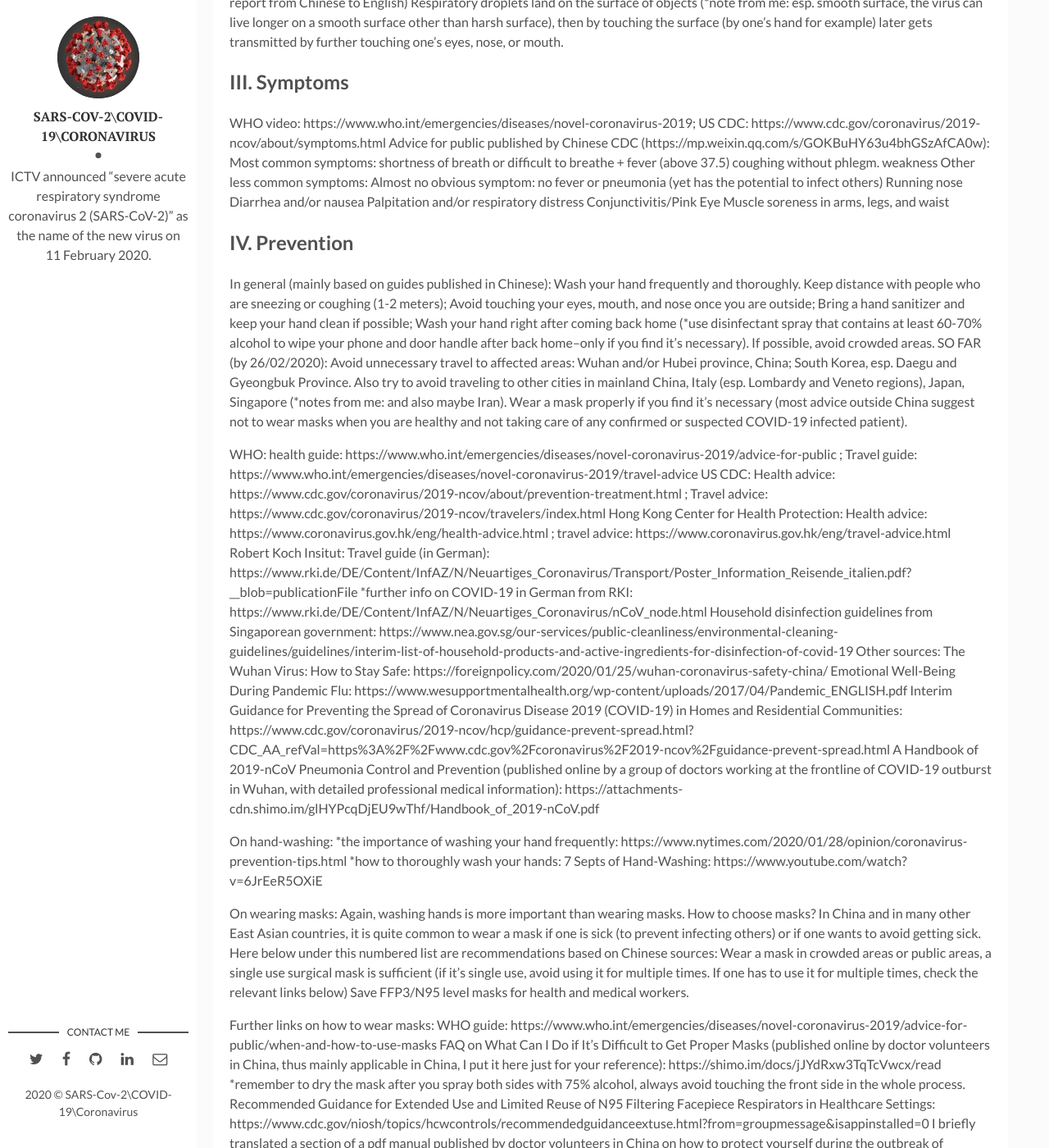
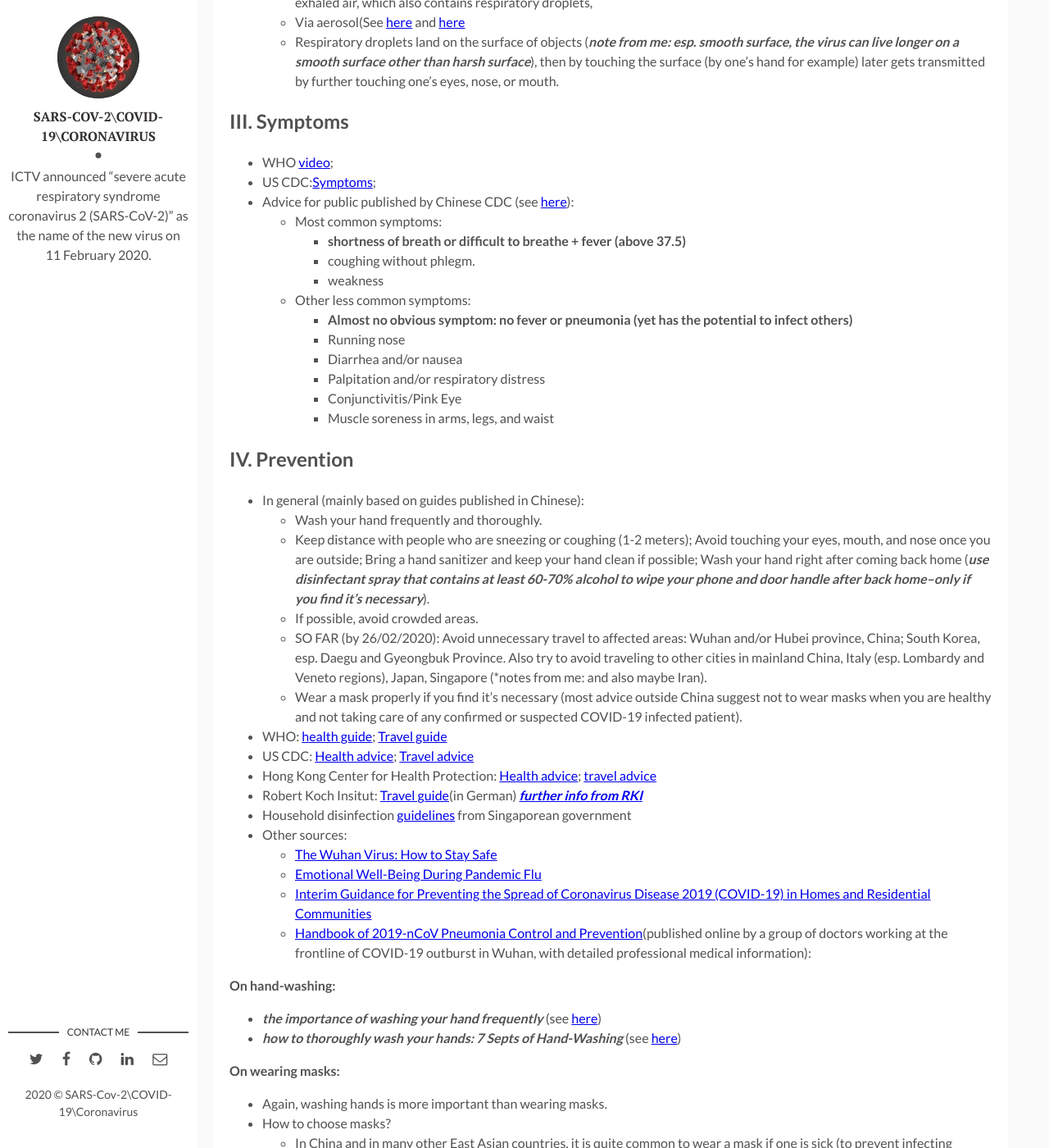
Before and after one commit to Sydiuan/SARS-CoV-2, a Jekyll site: the page built from _posts/2020-03-20-ABCs-on-COVID-19.markdown, in a window 1280 px wide and 1400 px high, scrolled down 2361 px. Shown: the whole window at 82% size. Built offline with Jekyll 4.4.1, drawn with Linux system fonts in a browser that asks for light colours; comment, search, counter and statistics services are not loaded; some of the changed text lies outside the part shown.

Commit message:
First post

```diff
--- a/_posts/2020-03-20-ABCs-on-COVID-19.markdown
+++ b/_posts/2020-03-20-ABCs-on-COVID-19.markdown
@@ -9,7 +9,7 @@ tags: [COVID-19]
 ---
 Hello guys, since Jan 20 I have been following and collecting news, official guidelines and academic papers on the neo-coronaries (COVID-19) outburst. Now the situation is getting serious and there is the tendency of it developing into a global pandemic (see [here](https://www.theguardian.com/world/2020/feb/24/coronavirus-outbreak-a-pandemic-in-all-but-name-says-expert and here: https://www.nature.com/articles/d41586-020-00551-1; Source in German: https://www.rki.de/DE/Content/InfAZ/N/Neuartiges_Coronavirus/Risikobewertung.html)).
 
-Thus I have decided to share information and websites I have found useful with you if you are interested in understanding 1. what is COVID-19; 2. how to prevent getting infected. It is important to get some ABCs on it as it has been confirmed in cases in China that **once getting infected, even if there are little or no symptoms, one can still spread the virus to others. One can also get infected and self-cured without noticing while still transmitting the disease to others** (see [this](https://www.sciencealert.com/researchers-confirmed-patients-can-transmit-the-coronavirus-without-showing-symptoms) and [this](https://www.nytimes.com/2020/02/26/health/coronavirus-asymptomatic.html)). The mortality rate is quite high for the elderly and people who have weak immune systems or have chronic diseases (see [here](https://mp.weixin.qq.com/s/GOKBuHY63u4bhGSzAfCA0w) in Chinese), so only for being responsible for the weak and sick, it’s better to not get yourself infected.
+Thus I have decided to share information and websites I have found useful with you if you are interested in understanding 1. what is COVID-19; 2. how to prevent getting infected. It is important to get some ABCs on it as it has been confirmed in cases in China that **once getting infected, even if there are little or no symptoms, one can still spread the virus to others. One can also get infected and self-cured without noticing while still transmitting the disease to others** (see [here](https://www.sciencealert.com/researchers-confirmed-patients-can-transmit-the-coronavirus-without-showing-symptoms) and [here](https://www.nytimes.com/2020/02/26/health/coronavirus-asymptomatic.html)). The mortality rate is quite high for the elderly and people who have weak immune systems or have chronic diseases (see [here](https://mp.weixin.qq.com/s/GOKBuHY63u4bhGSzAfCA0w) in Chinese), so only for being responsible for the weak and sick, it’s better to not get yourself infected.
 
 Information is mainly collected from WHO and official gov websites (China, US, Hong Kong, Singapore, Germany), major English, Chinese, German news agencies, as well as Chinese doctors and expert volunteer communities. As I have NEVER attended medical school and I am NO expert on this disease, all information is just for your reference. I will provide as many source links as possible. For sources in Chinese, I translated them in a short time and please excuse me for being not professional at all. It is important for you to read the translated parts as it contains info that is missing in WHO or other major sources. If you have a medical background and would like to help me edit it, please do not hesitate to contact me. My email: azurelavender@gmail.com
 
@@ -29,81 +29,79 @@ Some argue that the COVID-19 is not as deadly or as bad as influenza, i.e. it ha
    - As local, provincial, and central governments of China often lack transparency, the total scale of disease, the death number and thus the global mortality rate (which is heavily based on data from China so far) needs further calibration to reach a better accuracy. As the situation was so severe in Hubei province for the past 1.5 months, esp. In Wuhan city, many people, even family after family did not get proper diagnosis and died without officially being categorized as COVID-19 patients. These cases were never calculated into the official mortality rate (links will follow, Chinese source mainly). Not to mention if one is categorized only as a suspected COVID-19 case and died, he/she will also not be calculated. No matter the numbers or rates reported by Chinese authorities are intentionally manipulated or are out of statistical error caused by lack of capacity and experience, you should understand that the numbers and figures are **not final** and need further investigation.
    - On the contrary, influenza has been with human society for ages, we know a lot more about influenza and we have vaccines developed every year to prevent it. It has a season and most cases will disappear after Spring. We are not sure about the COVID-19, whether or not it will disappear when the temperature rises.
    - Another point I need to address is that the rates and numbers of flu patients in different countries are generated based on different medical standards. Actually the mortality rate of influenza is lower in China than in US, only because in the US, their calculation includes people who died because of complication (see [here](https://en.wikipedia.org/wiki/Complication_(medicine))) of flu infection (source needed), while in China they don’t. Thus you’d better put a question mark on such comparisons.
- + So far according to the statistics, COVID-19 is quite contiguous but less lethal than SARS (link will follow). But the lesson we can learn from Wuhan is that we should try to contain it. If less people get infected, then even less could develop into severe symptoms that require hospitalization or even ICU. I believe the main reason that the mortality rate in Wuhan/Hubei is relatively high compared to the rest of China/world is too many people got infected in a short period of time, resulting the medical care system’ breakdown and it failed to 1. hospitalize all patients with severe symptoms; 2. offer proper treatments for all hospitalized patients 2. contain patients with light symptoms or no symptoms but who are able to further transmit the virus to a larger crowd. Please also see risk assessment published by RKI: “A coincidence with the current wave of influenza in Germany should also be avoided as far as possible, as this could lead to a maximum strain on the medical care structures. (see [here](https://www.rki.de/DE/Content/InfAZ/N/Neuartiges_Coronavirus/Risikobewertung.html?nn=13490888)).” As I mentioned in page 1, I believe it’s our responsibility to try not to get infected and not be a member of patients that is going to create difficulties for medical care systems.
+ + So far according to the statistics, COVID-19 is quite contiguous but less lethal than SARS (link will follow). But the lesson we can learn from Wuhan is that we should try to contain it. If less people get infected, then even less could develop into severe symptoms that require hospitalization or even ICU. I believe the main reason that the mortality rate in Wuhan/Hubei is relatively high compared to the rest of China/world is too many people got infected in a short period of time, resulting the medical care system’ breakdown and it failed to 1. hospitalize all patients with severe symptoms; 2. offer proper treatments for all hospitalized patients 2. contain patients with light symptoms or no symptoms but who are able to further transmit the virus to a larger crowd. Please also see risk assessment published by RKI: “A coincidence with the current wave of influenza in Germany should also be avoided as far as possible, as this could lead to <u>a maximum strain on the medical care structures<\u>. (see [here](https://www.rki.de/DE/Content/InfAZ/N/Neuartiges_Coronavirus/Risikobewertung.html?nn=13490888)).” As I mentioned in page 1, I believe it’s our responsibility to try not to get infected and not be a member of patients that is going to create difficulties for medical care systems.
  + It is in this sense I am putting information together for you.
 
 
 ## II. Transmission
-See the above WHO [video](https://www.who.int/emergencies/diseases/novel-coronavirus-2019);
-US CDC: https://www.cdc.gov/coronavirus/2019-ncov/about/transmission.html
-Advice for public published by Chinese CDC (https://mp.weixin.qq.com/s/GOKBuHY63u4bhGSzAfCA0w):
- Close contact with respiratory droplets that produced by patient’s sneeze and cough; or inhaling directly the patient’s exhaled air, which also contains respiratory droplets,
-Via aerosol: See: https://www.scmp.com/news/china/society/article/3049623/coronavirus-hubei-province-reports-81-new-deaths-and-2841 and https://www.bbc.com/zhongwen/simp/world-51427216 (unfortunately you need to google-auto-translate this BBC news report from Chinese to English)
-Respiratory droplets land on the surface of objects (\*note from me: esp. smooth surface, the virus can live longer on a smooth surface other than harsh surface), then by touching the surface (by one’s hand for example) later gets transmitted by further touching one’s eyes, nose, or mouth.
+ + See the above WHO [video](https://www.who.int/emergencies/diseases/novel-coronavirus-2019);
+ + US CDC:[How it spreads](https://www.cdc.gov/coronavirus/2019-ncov/about/transmission.html);
+ + Advice for public published by Chinese CDC (see [here](https://mp.weixin.qq.com/s/GOKBuHY63u4bhGSzAfCA0w)):
+   - Close contact with respiratory droplets that produced by patient’s sneeze and cough; or inhaling directly the patient’s exhaled air, which also contains respiratory droplets,
+   - Via aerosol(See [here](https://www.scmp.com/news/china/society/article/3049623/coronavirus-hubei-province-reports-81-new-deaths-and-2841) and [here](https://www.bbc.com/zhongwen/simp/world-51427216 (unfortunately you need to google-auto-translate this BBC news report from Chinese to English))
+   - Respiratory droplets land on the surface of objects (***note from me: esp. smooth surface, the virus can live longer on a smooth surface other than harsh surface***), then by touching the surface (by one’s hand for example) later gets transmitted by further touching one’s eyes, nose, or mouth.
 
 ## III. Symptoms
-WHO video: https://www.who.int/emergencies/diseases/novel-coronavirus-2019;
-US CDC: https://www.cdc.gov/coronavirus/2019-ncov/about/symptoms.html
-Advice for public published by Chinese CDC (https://mp.weixin.qq.com/s/GOKBuHY63u4bhGSzAfCA0w):
-                    Most common symptoms:
-shortness of breath or difficult to breathe + fever (above 37.5)
-coughing without phlegm.
-weakness
-                    Other less common symptoms:
-Almost no obvious symptom: no fever or pneumonia (yet has the potential to infect others)
-Running nose
-Diarrhea and/or nausea
-Palpitation and/or respiratory distress
-Conjunctivitis/Pink Eye
-Muscle soreness in arms, legs, and waist
+ + WHO [video](https://www.who.int/emergencies/diseases/novel-coronavirus-2019);
+ + US CDC:[Symptoms](https://www.cdc.gov/coronavirus/2019-ncov/about/symptoms.html);
+ + Advice for public published by Chinese CDC (see [here](https://mp.weixin.qq.com/s/GOKBuHY63u4bhGSzAfCA0w)):
+   - Most common symptoms:
+     * **shortness of breath or difficult to breathe + fever (above 37.5)**
+     * coughing without phlegm.
+     * weakness
+   - Other less common symptoms:
+     * **Almost no obvious symptom: no fever or pneumonia (yet has the potential to infect others)**
+     * Running nose
+     * Diarrhea and/or nausea
+     * Palpitation and/or respiratory distress
+     * Conjunctivitis/Pink Eye
+     * Muscle soreness in arms, legs, and waist
 
 
 ## IV. Prevention
-In general (mainly based on guides published in Chinese):
-Wash your hand frequently and thoroughly.
-Keep distance with people who are sneezing or coughing (1-2 meters); Avoid touching your eyes, mouth, and nose once you are outside; Bring a hand sanitizer and keep your hand clean if possible; Wash your hand right after coming back home  (\*use disinfectant spray that contains at least 60-70% alcohol to wipe your phone and door handle after back home--only if you find it’s necessary).
-If possible, avoid crowded areas.
-SO FAR (by 26/02/2020): Avoid unnecessary travel to affected areas: Wuhan and/or Hubei province, China; South Korea, esp. Daegu and Gyeongbuk Province. Also try to avoid traveling to other cities in mainland China, Italy (esp. Lombardy and Veneto regions), Japan, Singapore (\*notes from me: and also maybe Iran).
-Wear a mask properly if you find it’s necessary (most advice outside China suggest not to wear masks when you are healthy and not taking care of any confirmed or suspected COVID-19 infected patient).
-
-
-WHO: health guide:  https://www.who.int/emergencies/diseases/novel-coronavirus-2019/advice-for-public ; Travel guide: https://www.who.int/emergencies/diseases/novel-coronavirus-2019/travel-advice
-US CDC: Health advice:  https://www.cdc.gov/coronavirus/2019-ncov/about/prevention-treatment.html ; Travel advice: https://www.cdc.gov/coronavirus/2019-ncov/travelers/index.html
-Hong Kong Center for Health Protection: Health advice: https://www.coronavirus.gov.hk/eng/health-advice.html ; travel advice: https://www.coronavirus.gov.hk/eng/travel-advice.html
-Robert Koch Insitut: Travel guide (in German): https://www.rki.de/DE/Content/InfAZ/N/Neuartiges_Coronavirus/Transport/Poster_Information_Reisende_italien.pdf?__blob=publicationFile \*further info on COVID-19 in German from RKI: https://www.rki.de/DE/Content/InfAZ/N/Neuartiges_Coronavirus/nCoV_node.html
-Household disinfection guidelines from Singaporean government: https://www.nea.gov.sg/our-services/public-cleanliness/environmental-cleaning-guidelines/guidelines/interim-list-of-household-products-and-active-ingredients-for-disinfection-of-covid-19
-Other sources:
-The Wuhan Virus: How to Stay Safe: https://foreignpolicy.com/2020/01/25/wuhan-coronavirus-safety-china/
-Emotional Well-Being During Pandemic Flu: https://www.wesupportmentalhealth.org/wp-content/uploads/2017/04/Pandemic_ENGLISH.pdf
-Interim Guidance for Preventing the Spread of Coronavirus Disease 2019 (COVID-19) in Homes and Residential Communities: https://www.cdc.gov/coronavirus/2019-ncov/hcp/guidance-prevent-spread.html?CDC_AA_refVal=https%3A%2F%2Fwww.cdc.gov%2Fcoronavirus%2F2019-ncov%2Fguidance-prevent-spread.html
-A Handbook of 2019-nCoV Pneumonia Control and Prevention (published online by a group of doctors working at the frontline of COVID-19 outburst in Wuhan, with detailed professional medical information): https://attachments-cdn.shimo.im/glHYPcqDjEU9wThf/Handbook_of_2019-nCoV.pdf
+ + In general (mainly based on guides published in Chinese):
+   - Wash your hand frequently and thoroughly.
+   - Keep distance with people who are sneezing or coughing (1-2 meters); Avoid touching your eyes, mouth, and nose once you are outside; Bring a hand sanitizer and keep your hand clean if possible; Wash your hand right after coming back home  (***use disinfectant spray that contains at least 60-70% alcohol to wipe your phone and door handle after back home--only if you find it’s necessary***).
+   - If possible, avoid crowded areas.
+   - SO FAR (by 26/02/2020): Avoid unnecessary travel to affected areas: Wuhan and/or Hubei province, China; South Korea, esp. Daegu and Gyeongbuk Province. Also try to avoid traveling to other cities in mainland China, Italy (esp. Lombardy and Veneto regions), Japan, Singapore (\*notes from me: and also maybe Iran).
+   - Wear a mask properly if you find it’s necessary (most advice outside China suggest not to wear masks when you are healthy and not taking care of any confirmed or suspected COVID-19 infected patient).
+ + WHO: [health guide](https://www.who.int/emergencies/diseases/novel-coronavirus-2019/advice-for-public); [Travel guide](https://www.who.int/emergencies/diseases/novel-coronavirus-2019/travel-advice)
+ + US CDC: [Health advice](https://www.cdc.gov/coronavirus/2019-ncov/about/prevention-treatment.html); [Travel advice](https://www.cdc.gov/coronavirus/2019-ncov/travelers/index.html)
+ + Hong Kong Center for Health Protection: [Health advice](https://www.coronavirus.gov.hk/eng/health-advice.html); [travel advice](https://www.coronavirus.gov.hk/eng/travel-advice.html)
+ + Robert Koch Insitut: [Travel guide](https://www.rki.de/DE/Content/InfAZ/N/Neuartiges_Coronavirus/Transport/Poster_Information_Reisende_italien.pdf?__blob=publicationFile)(in German) [***further info from RKI***](https://www.rki.de/DE/Content/InfAZ/N/Neuartiges_Coronavirus/nCoV_node.html)
+ + Household disinfection [guidelines](https://www.nea.gov.sg/our-services/public-cleanliness/environmental-cleaning-guidelines/guidelines/interim-list-of-household-products-and-active-ingredients-for-disinfection-of-covid-19) from Singaporean government
+ + Other sources:
+   - [The Wuhan Virus: How to Stay Safe](https://foreignpolicy.com/2020/01/25/wuhan-coronavirus-safety-china/)
+   - [Emotional Well-Being During Pandemic Flu](https://www.wesupportmentalhealth.org/wp-content/uploads/2017/04/Pandemic_ENGLISH.pdf)
+   - [Interim Guidance for Preventing the Spread of Coronavirus Disease 2019 (COVID-19) in Homes and Residential Communities](https://www.cdc.gov/coronavirus/2019-ncov/hcp/guidance-prevent-spread.html?CDC_AA_refVal=https%3A%2F%2Fwww.cdc.gov%2Fcoronavirus%2F2019-ncov%2Fguidance-prevent-spread.html)
+   - [Handbook of 2019-nCoV Pneumonia Control and Prevention](https://attachments-cdn.shimo.im/glHYPcqDjEU9wThf/Handbook_of_2019-nCoV.pdf)(published online by a group of doctors working at the frontline of COVID-19 outburst in Wuhan, with detailed professional medical information):
 
 
 
-On hand-washing:
-\*the importance of washing your hand frequently: https://www.nytimes.com/2020/01/28/opinion/coronavirus-prevention-tips.html
-\*how to thoroughly wash your hands: 7 Septs of Hand-Washing: https://www.youtube.com/watch?v=6JrEeR5OXiE
+**On hand-washing:**
+ + ***the importance of washing your hand frequently*** (see [here](https://www.nytimes.com/2020/01/28/opinion/coronavirus-prevention-tips.html))
+ + ***how to thoroughly wash your hands: 7 Septs of Hand-Washing*** (see [here](https://www.youtube.com/watch?v=6JrEeR5OXiE))
 
-On wearing masks:
-Again, washing hands is more important than wearing masks.
-How to choose masks?
-In China and in many other East Asian countries, it is quite common to wear a mask if one is sick (to prevent infecting others) or if one wants to avoid getting sick. Here below under this numbered list are recommendations based on Chinese sources:
-Wear a mask in crowded areas or public areas, a single use surgical mask is sufficient (if it’s single use, avoid using it for multiple times. If one has to use it for multiple times, check the relevant links below)
-Save FFP3/N95 level masks for health and medical workers.
+**On wearing masks:**
+ + Again, washing hands is more important than wearing masks.
+ + How to choose masks?
+   - In China and in many other East Asian countries, it is quite common to wear a mask if one is sick (to prevent infecting others) or if one wants to avoid getting sick. Here below under this numbered list are recommendations based on Chinese sources:
+   - Wear a mask in crowded areas or public areas, a single use surgical mask is sufficient (if it’s single use, avoid using it for multiple times. If one has to use it for multiple times, check the relevant links below)
+   - Save FFP3/N95 level masks for health and medical workers.
 
-Further links on how to wear masks:
-WHO guide: https://www.who.int/emergencies/diseases/novel-coronavirus-2019/advice-for-public/when-and-how-to-use-masks
-FAQ on What Can I Do if It’s Difficult to Get Proper Masks (published online by doctor volunteers in China, thus mainly applicable in China, I put it here just for your reference): https://shimo.im/docs/jJYdRxw3TqTcVwcx/read \*remember to dry the mask after you spray both sides with 75% alcohol, always avoid touching the front side in the whole process.
-Recommended Guidance for Extended Use and Limited Reuse of N95 Filtering Facepiece Respirators in Healthcare Settings: https://www.cdc.gov/niosh/topics/hcwcontrols/recommendedguidanceextuse.html?from=groupmessage&isappinstalled=0
-I briefly translated a section of a pdf manual published by doctor volunteers in China on how to protect yourself during the outbreak of COVID-19, with guidance on how to wear and dispose of face masks (a few points are missing in the WHO guide). I will send the pdf separately. Also here are two links from the pdf: San Fransico Dept. of Public Health: How to Put on and Remove a Face Mask https://www.sfcdcp.org/communicable-disease/healthy-habits/how-to-put-on-and-remove-a-face-mask/ and https://www.mountainside-medical.com/pages/how-to-properly-dispose-of-a-face-mask for your reference.
-For people who have facial hair, here is a link for you: https://nypost.com/2020/02/26/cdc-warns-men-about-facial-hair-dangers-as-coronavirus-spreads/?utm_source=url_sitebuttons&utm_medium=site%20buttons&utm_campaign=site%20buttons
+**Further links on how to wear masks:**
+ + [WHO guide](https://www.who.int/emergencies/diseases/novel-coronavirus-2019/advice-for-public/when-and-how-to-use-masks)
+ + [FAQ on What Can I Do if It’s Difficult to Get Proper Masks](https://shimo.im/docs/jJYdRxw3TqTcVwcx/read)(published online by doctor volunteers in China, thus mainly applicable in China, I put it here just for your reference)***remember to dry the mask after you spray both sides with 75% alcohol, always avoid touching the front side in the whole process.***
+ + Recommended Guidance for Extended Use and Limited Reuse of N95 Filtering Facepiece Respirators in Healthcare Settings(see [here](https://www.cdc.gov/niosh/topics/hcwcontrols/recommendedguidanceextuse.html?from=groupmessage&isappinstalled=0))
+ + I briefly translated a section of a pdf manual published by doctor volunteers in China on how to protect yourself during the outbreak of COVID-19, with guidance on how to wear and dispose of face masks (a few points are missing in the WHO guide). I will send the pdf separately. Also here are two links from the pdf: San Fransico Dept. of Public Health: [How to Put on and Remove a Face Mask](https://www.sfcdcp.org/communicable-disease/healthy-habits/how-to-put-on-and-remove-a-face-mask/) and [How to Properly Dispose of a Face Mask](https://www.mountainside-medical.com/pages/how-to-properly-dispose-of-a-face-mask) for your reference.
+ + For people who have facial hair, here is a link for you: [CDC Warns Men About Facial Hair Dangers as Coronavirus Spreads](https://nypost.com/2020/02/26/cdc-warns-men-about-facial-hair-dangers-as-coronavirus-spreads/?utm_source=url_sitebuttons&utm_medium=site%20buttons&utm_campaign=site%20buttons)
 
 
 ## V. Academic and scientific articles on COVID-19.
 You can read the abstract to get a general idea about it.
-Periodical report from Imperial College London-Report 6: “we estimated that about two thirds of COVID-19 cases exported from mainland China have remained undetected worldwide, potentially resulting in multiple chains of as yet undetected human-to-human transmission outside mainland China.” https://www.imperial.ac.uk/media/imperial-college/medicine/sph/ide/gida-fellowships/Imperial-College---COVID-19---Relative-Sensitivity-International-Cases.pdf
+ + Periodical report from [Imperial College London-Report 6]( https://www.imperial.ac.uk/media/imperial-college/medicine/sph/ide/gida-fellowships/Imperial-College---COVID-19---Relative-Sensitivity-International-Cases.pdf): “we estimated that about two thirds of COVID-19 cases exported from mainland China have remained undetected worldwide, potentially resulting in multiple chains of as yet undetected human-to-human transmission outside mainland China.”
 
 
 **Be safe and stay healthy.**
 
-B. L.
+***B. L.***
```
